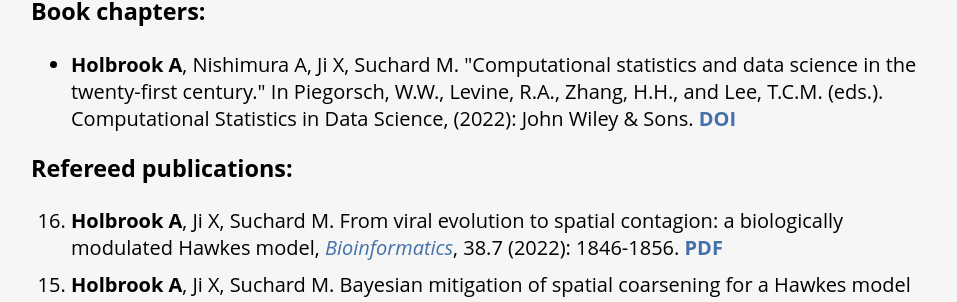
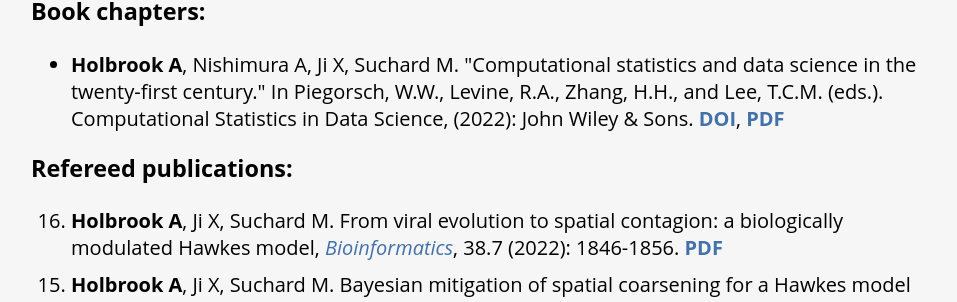
Before and after one commit to andrewjholbrook/andrewjholbrook.github.io, a Jekyll site: the page built from research.html, in a window 1280 px wide. Shown: the part 708-1010 px from the top of the page, without its empty margins (161-1118 px from the left). Built offline with Jekyll 4.4.1, drawn with Linux system fonts in a browser that asks for light colours; a style sheet for code colours, icons or effects is not loaded.

Commit message:
Update research.html

```diff
--- a/research.html
+++ b/research.html
@@ -23,7 +23,7 @@ title: Andrew Holbrook | Research
           <li><b>Holbrook A</b>, Nishimura A, Ji X, Suchard M. "Computational statistics and data science in the twenty-first century." In Piegorsch,
 W.W., Levine, R.A., Zhang, H.H., and Lee, T.C.M. (eds.). Computational
 Statistics in Data Science, (2022):
-John Wiley & Sons. <b><a href="https://doi.org/10.1002/9781118445112.stat08324" target="_blank"> DOI</a></b> </li>
+John Wiley & Sons. <b><a href="https://doi.org/10.1002/9781118445112.stat08324" target="_blank"> DOI</a></b>, <b><a href="papers/21.pdf" target="_blank"> PDF</a></b> </li>
        </ul>
 
   <h3>Refereed publications:</h3>
```
